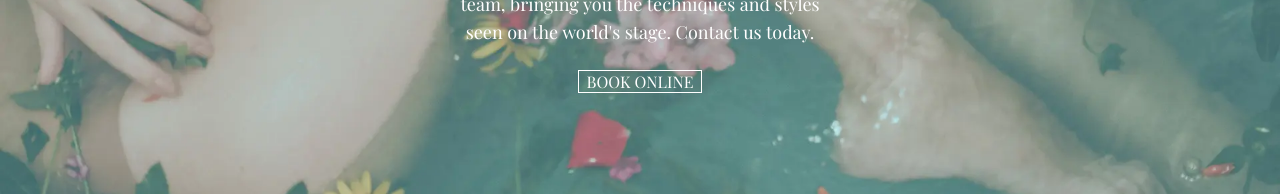
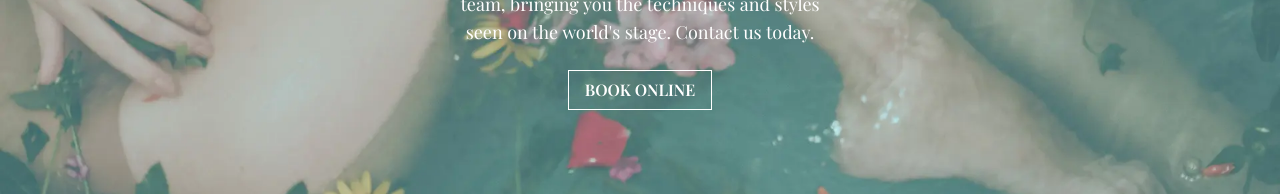
Before and after one commit to TashaRolland92/adamas-kallos, a React (Vite) app: page / in a window 1280 px wide. Shown: the part 1138-1334 px from the top of the page. Built offline with nearby package versions, Linux system fonts and the light colour scheme; no server answers; a web font is replaced by a local one.

Commit message:
button html added around link

```diff
--- a/src/components/buttons/Button.tsx
+++ b/src/components/buttons/Button.tsx
@@ -19,7 +19,7 @@ const Button = ({
 }: ButtonProps) => {
 	const defaultStyles = `
 		${classes}
-		playfair
+		playfair-600
 		border
 		border-white
 		px-2
@@ -35,9 +35,14 @@ const Button = ({
 
 	if(to && !disabled){
 		return(
-			<Link to={to} className={defaultStyles} onClick={onClick}>
-				{children}
-			</Link>
+			<button
+				type={type}
+				className={defaultStyles}
+			>
+				<Link to={to} onClick={onClick}>
+					{children}
+				</Link>
+			</button>
 		);
 	}
 
```
